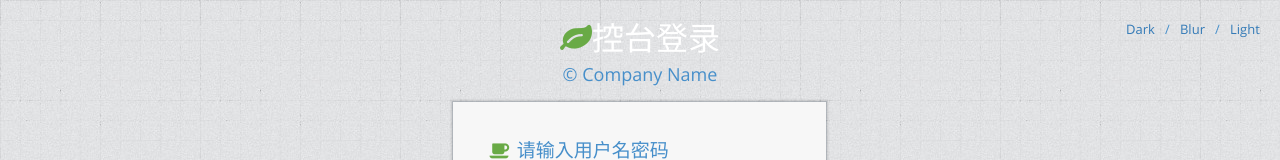
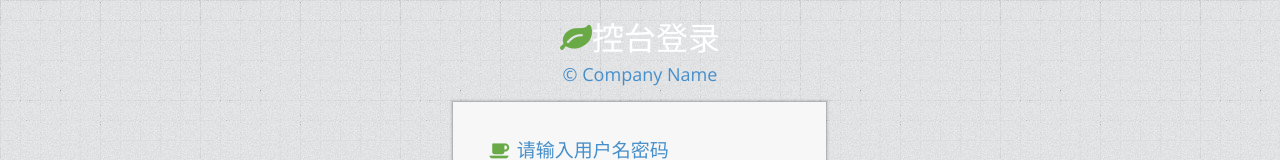
Before and after one commit to LiLiM0/LiLiM0, a Vue app in the folder admin/: page / in a window 1280 px wide. Shown: the top 160 px of the page. Built offline with nearby package versions, Linux system fonts and the light colour scheme.

Commit message:
1.安装vue-router(锁定版本为3.5.1)

```diff
--- a/admin/package.json
+++ b/admin/package.json
@@ -9,7 +9,8 @@
   },
   "dependencies": {
     "core-js": "^3.6.5",
-    "vue": "^2.6.11"
+    "vue": "^2.6.11",
+    "vue-router": "^3.5.1"
   },
   "devDependencies": {
     "@vue/cli-plugin-babel": "~4.5.0",
--- a/admin/src/App.vue
+++ b/admin/src/App.vue
@@ -67,21 +67,6 @@
                                 </div><!-- /.widget-body -->
                             </div><!-- /.login-box -->
                         </div><!-- /.position-relative -->
-
-                        <div class="navbar-fixed-top align-right">
-                            <br/>
-                            &nbsp;
-                            <a id="btn-login-dark" href="#">Dark</a>
-                            &nbsp;
-                            <span class="blue">/</span>
-                            &nbsp;
-                            <a id="btn-login-blur" href="#">Blur</a>
-                            &nbsp;
-                            <span class="blue">/</span>
-                            &nbsp;
-                            <a id="btn-login-light" href="#">Light</a>
-                            &nbsp; &nbsp; &nbsp;
-                        </div>
                     </div>
                 </div><!-- /.col -->
             </div><!-- /.row -->
```
Also changed, not shown: 2 other files (tests, documents, lock files or other folders).
